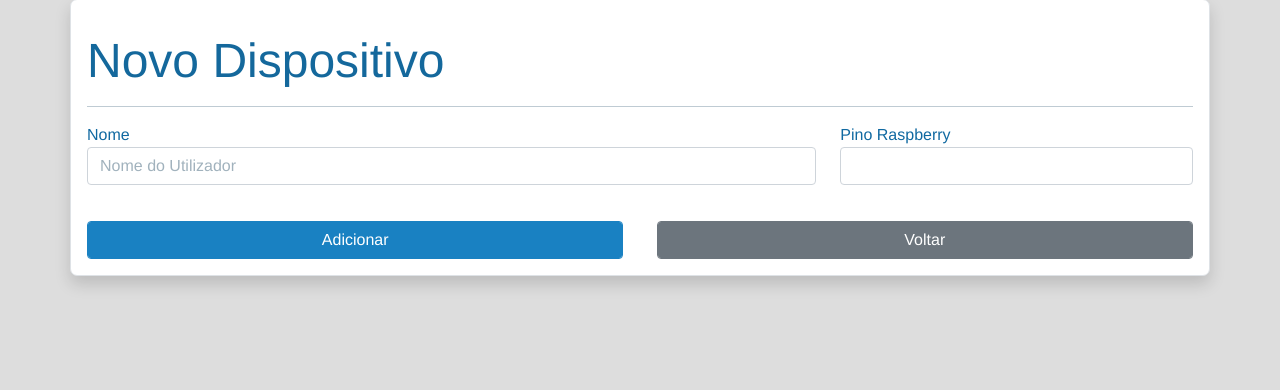
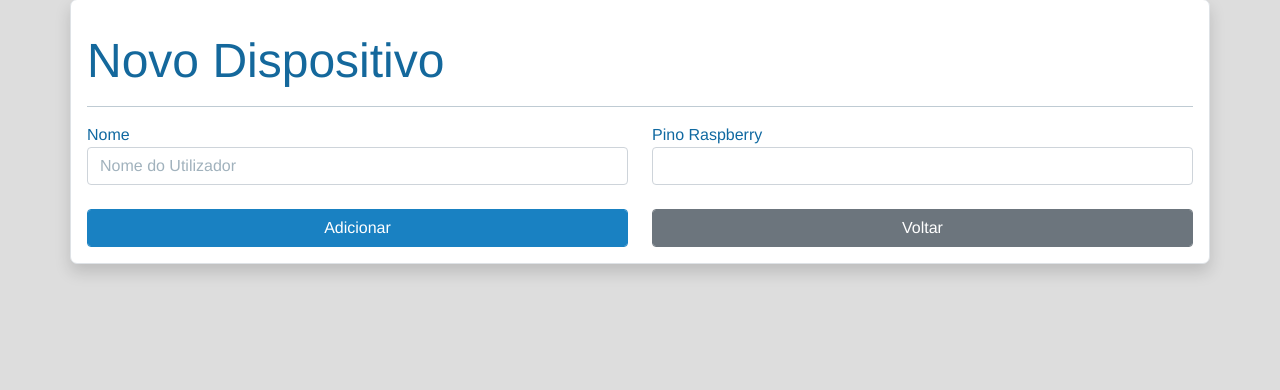
Before and after one commit to Rafawastaken/locker_rpi, a Flask app: page /dispositivos/adicionar-dispositivo in a window 1280 px wide. Shown: the part 130-520 px from the top of the page. Run offline with Flask 2, Linux system fonts and the light colour scheme; some libraries are stand-ins or nearby versions.

Commit message:
adicionar disp

```diff
--- a/locker/devices/routes.py
+++ b/locker/devices/routes.py
@@ -30,4 +30,16 @@ def landing():
 def conectar_dispositivo():
     title = "Adicionar Novo Dispositivo"
     form = NovoDispositivoForm()
+    if form.validate_on_submit():
+        nome_disp = form.nome.data
+        pin_rasp = form.pin.data
+        device = Devices.query.filter_by(pin = pin_rasp).first()
+        if device:
+            flash(f"Pino a ser utilizado por {device.nome}", "danger")
+            return redirect(url_for('devices.conectar_dispositivo'))
+        device_add = Devices(nome = nome_disp, pin = pin_rasp, estado = False)
+        db.session.add(device_add)
+        db.session.commit()
+        flash(f"Dispositivo {nome_disp} no pino {pin_rasp} adicionado com sucesso", "success")
+        return redirect(url_for("devices.landing"))
     return render_template("devices/adicionar_device.html", title = title, form = form)
--- a/locker/templates/devices/adicionar_device.html
+++ b/locker/templates/devices/adicionar_device.html
@@ -13,25 +13,27 @@
 
       <!-- Nome -->
       <div class="row">
-        <div class="mb-3 col-8">
+        <div class="mb-3 col-6">
           <label class="dark-blue-text" for="nome">Nome</label>
           {{form.nome(placeholder="Nome do Utilizador", class="form-control
           input-color")}}
         </div>
 
         <!-- Email -->
-        <div class="mb-3 col-4">
+        <div class="mb-3 col-6">
           <label class="dark-blue-text" for="email">Pino Raspberry</label>
           {{form.pin(placeholder="", class="form-control input-color")}}
         </div>
       </div>
-      <div class="form__controls">
+      <div class="row">
+        <div class="col-md-6 mt-2">
           <input
             type="submit"
             class="btn btn-primary form-control"
             value="Adicionar"
           />
-
+        </div>
+        <div class="col-md-6 mt-2">
           <a
             href="{{url_for('admin.utilizadores')}}"
             class="btn btn-secondary form-control"
@@ -39,6 +41,7 @@
             Voltar
           </a>
         </div>
+      </div>
     </form>
   </section>
 </div>
```
Lines whose indentation alone changed are shown as unchanged.
